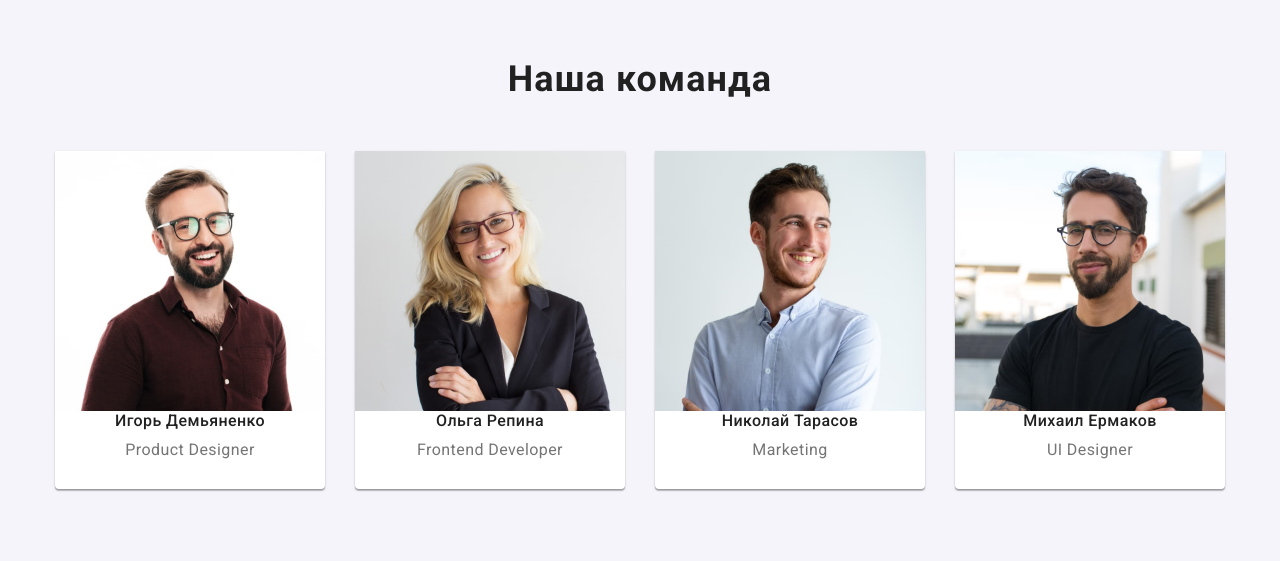
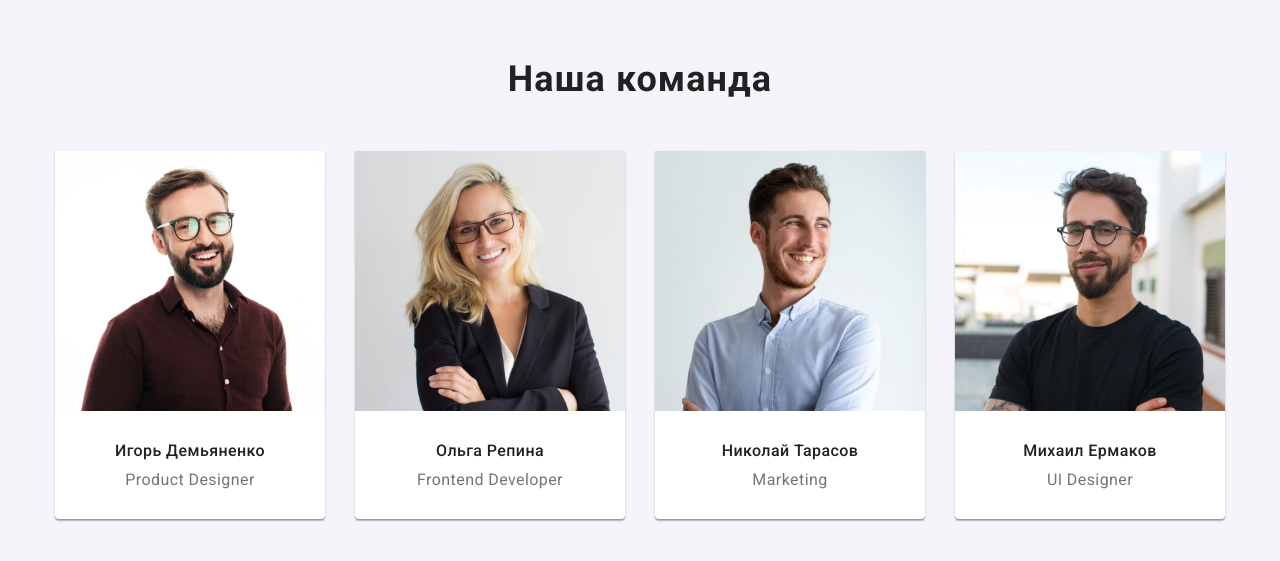
Before and after one commit to LarisaShatil/goit-markup-hw-03, a plain HTML site: page index.html in a window 1280 px wide. Shown: the part 1590-2151 px from the top of the page. Drawn offline with nearby package versions, Linux system fonts and the light colour scheme.

Commit message:
Update styles.css

```diff
--- a/css/styles.css
+++ b/css/styles.css
@@ -263,7 +263,7 @@ body {
   border-radius: 0px 0px 4px 4px;
 }
 .team-name {
-  margin: 0 0 10px 0;
+  margin: 30px 0 10px 0;
   font-weight: 500;
   font-size: 16px;
   line-height: 1.19;
```
